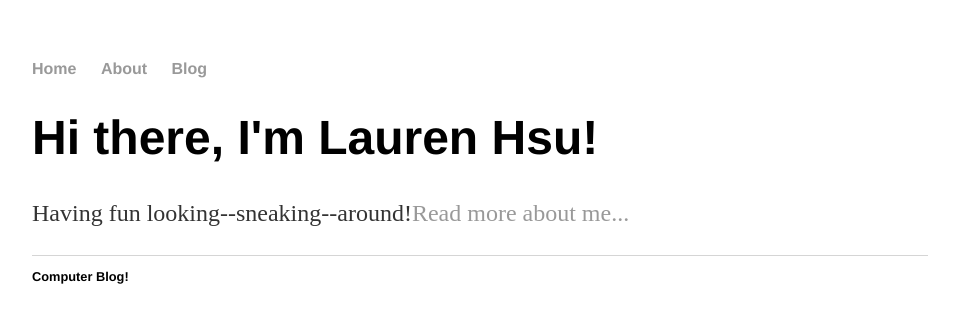
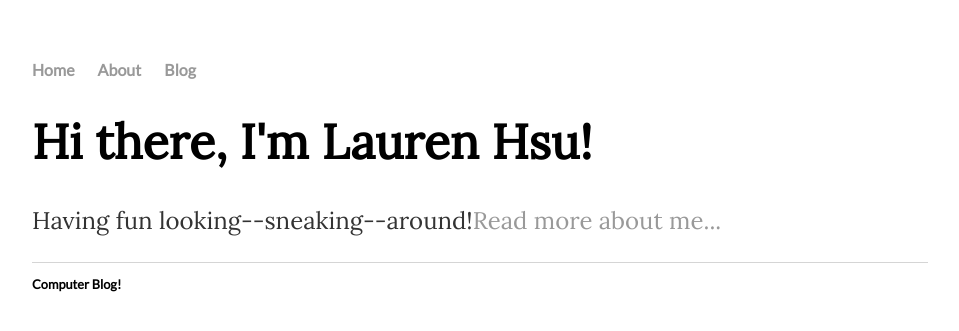
Before and after one commit to lehsu/lehsu.github.io, a Jekyll site: the page built from index.html, in a window 1280 px wide. Shown: the top 331 px of the page, without its empty margins (160-1119 px from the left). Built offline with Jekyll 4.4.1, drawn with Linux system fonts in a browser that asks for light colours.

Commit message:
Update main.css

```diff
--- a/css/main.css
+++ b/css/main.css
@@ -1,9 +1,13 @@
+@import url("https://fonts.googleapis.com/css?family=Karla|Source+Sans+Pro:400,700");
+@import url("https://fonts.googleapis.com/css2?family=Lato&display=swap");
+@import url("https://fonts.googleapis.com/css2?family=Lora:ital,wght@0,400;1,400;1,700&display=swap");
 body {
     margin: 60px auto;
     width: 70%;
+    font-family: 'Lora';
 }
 nav ul, footer ul {
-    font-family:'Helvetica', 'Arial', 'Sans-Serif';
+    font-family: 'Lato', 'Helvetica', 'Arial', 'Sans-Serif';
     padding: 0px;
     list-style: none;
     font-weight: bold;
@@ -21,7 +25,7 @@
 }
 h1 {
     font-size: 3em;
-    font-family:'Helvetica', 'Arial', 'Sans-Serif';
+    font-family:'Lora', 'Helvetica', 'Arial', 'Sans-Serif';
 }
 p {
     font-size: 1.5em;
```
